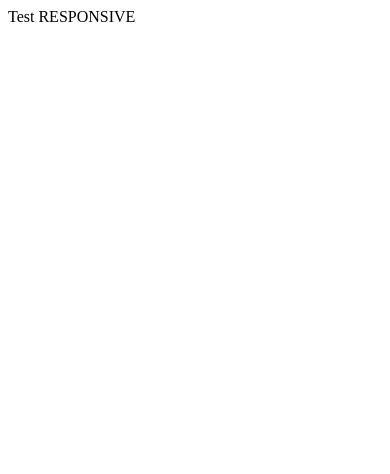
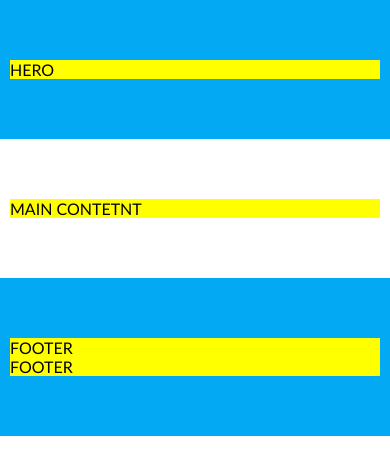
Before and after one commit to Creat2die/5-coming-soon, a website: page index.html in a window 390 px wide. Drawn offline with Linux system fonts and the light colour scheme.

Commit message:
Responsive desighn

```diff
--- a/css/base/base.css
+++ b/css/base/base.css
@@ -0,0 +1,20 @@
+
+body, body *{
+    margin: 0px;
+    padding: 0px;
+    vertical-align: top;
+    box-sizing: border-box;
+}
+
+
+body{
+    font-family: 'Gill Sans', 'Gill Sans MT', Calibri, 'Trebuchet MS', sans-serif;
+}
+
+:root{
+    --main-color:#03A9F3;
+}
+
+.bg-main{
+    background-color: var(--main-color);
+}
--- a/css/base/layout.css
+++ b/css/base/layout.css
@@ -1 +1,66 @@
-/* cia */
+
+.container{
+    width: 100%;
+    padding: 60px 0px;
+}
+
+.container > .row{
+    width:  1000px;
+    background-color: yellow;
+    margin: 0 calc(50% - 500px);
+}
+
+.container > .row-short{
+    width:  600px;
+    background-color: yellow;
+    margin: 0 calc(50% - 300px);
+}
+
+@media (max-width: 1100px) {
+    .container > .row{
+        width: 800px;
+        background-color: yellow;
+        margin: 0 calc(50% - 400px);
+    }
+}
+
+@media (max-width: 900px) {
+    .container > .row{
+        width: 600px;
+        background-color: yellow;
+        margin: 0 calc(50% - 300px);
+    }
+}
+
+@media (max-width: 700px) {
+    .container > .row{
+        width: 500px;
+        background-color: yellow;
+        margin: 0 calc(50% - 250px);
+    }
+    .container > .row{
+        width: 400px;
+        background-color: yellow;
+        margin: 0 calc(50% - 200px);
+    }
+}
+
+@media (max-width: 460px) {
+
+    .container{
+      padding-left: 10px;
+      padding-right: 10px;
+    }
+
+    .container > .row{
+        width: 100%;
+        background-color: yellow;
+        margin: 0;
+    }
+
+    .container > .row-short{
+        width: 100%;
+        background-color: yellow;
+        margin: 0;
+    }
+}
--- a/index.html
+++ b/index.html
@@ -16,6 +16,23 @@
     <meta name="theme-color" content="#ffffff">
 </head>
     <body>
-         Test RESPONSIVE
+        <section class="container bg-main">
+            <div class="row-short">
+                HERO
+            </div>
+        </section>
+        <section class="container">
+            <div class="row">
+                MAIN CONTETNT
+            </div>
+        </section>
+        <section class="container bg-main">
+            <div class="row">
+                FOOTER
+            </div>
+            <div class="row-short">
+                FOOTER
+            </div>
+        </section>
     </body>
 </html>
```
